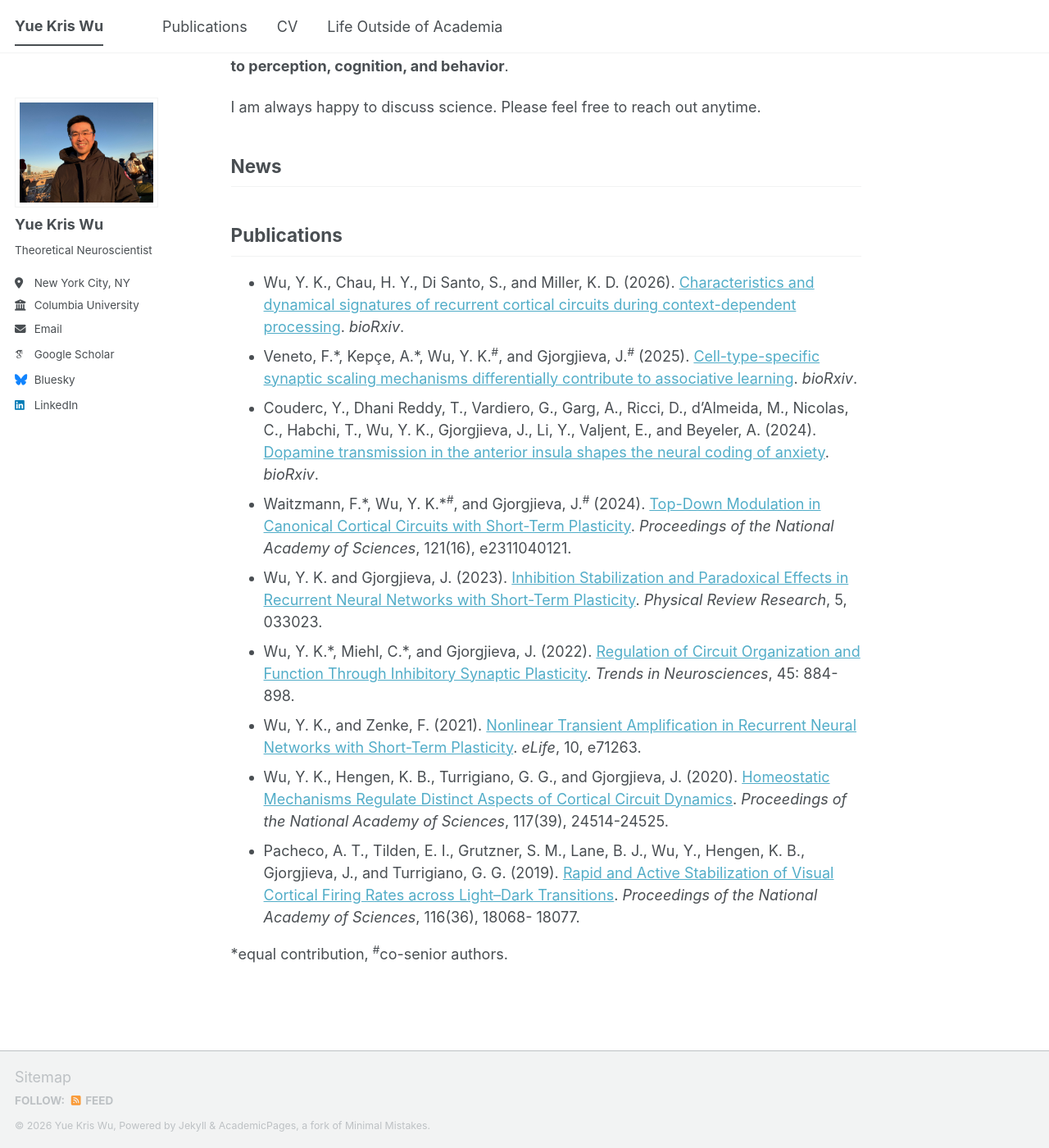
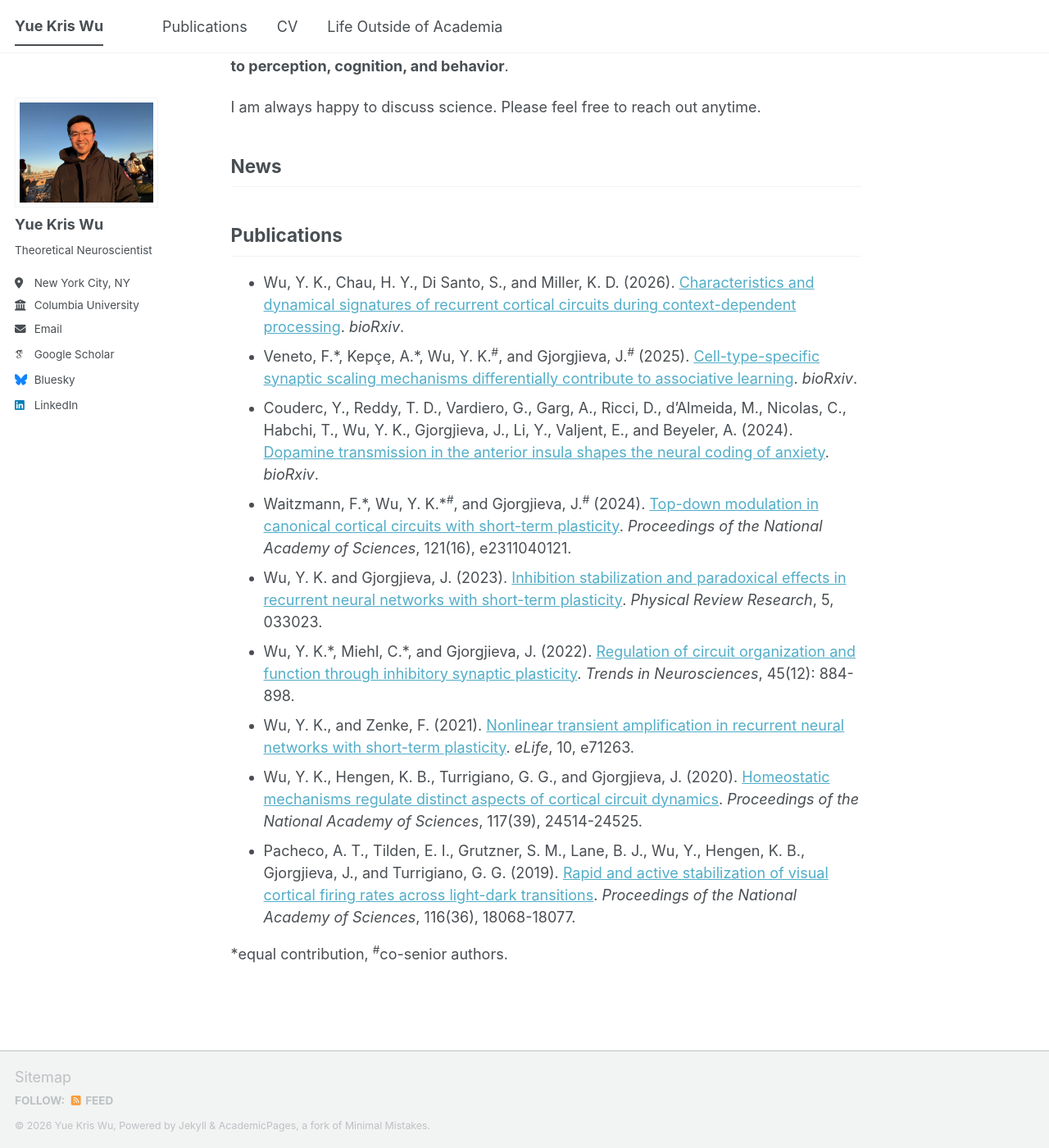
Before and after one commit to yuekriswu/yuekriswu.github.io, a Jekyll site: the page built from _pages/about.md, in a window 1280 px wide and 1400 px high, scrolled down 691 px. Shown: the whole window at 82% size. Built offline with Jekyll 4.4.1, drawn with Linux system fonts in a browser that asks for light colours; emoji names are drawn with the system emoji font; some web fonts are replaced; a script bundle is joined from its source files by our own code; library files that are not in the unit come from our copies.

Commit message:
Revise publication entries in about.md
Updated publication list with new entries and corrected formatting.

```diff
--- a/_pages/about.md
+++ b/_pages/about.md
@@ -29,12 +29,12 @@ Publications
 ------
 * Wu, Y. K., Chau, H. Y., Di Santo, S., and Miller, K. D. (2026). [Characteristics and dynamical signatures of recurrent cortical circuits during context-dependent processing](https://www.biorxiv.org/content/10.64898/2026.02.06.704473v1). *bioRxiv*.
 * Veneto, F.\*, Kepçe, A.\*, Wu, Y. K.<sup>\#</sup>, and Gjorgjieva, J.<sup>\#</sup> (2025). [Cell-type-specific synaptic scaling mechanisms differentially contribute to associative learning](https://www.biorxiv.org/content/10.1101/2025.05.14.654005v1). *bioRxiv*.
-* Couderc, Y., Dhani Reddy, T., Vardiero, G., Garg, A., Ricci, D., d’Almeida, M., Nicolas, C., Habchi, T., Wu, Y. K., Gjorgjieva, J., Li, Y., Valjent, E., and Beyeler, A. (2024). [Dopamine transmission in the anterior insula shapes the neural coding of anxiety](https://www.biorxiv.org/content/10.1101/2024.10.25.620186v2). *bioRxiv*.
-* Waitzmann, F.\*, Wu, Y. K.\*<sup>\#</sup>, and Gjorgjieva, J.<sup>\#</sup> (2024). [Top-Down Modulation in Canonical Cortical Circuits with Short-Term Plasticity](https://www.pnas.org/doi/10.1073/pnas.2311040121). *Proceedings of the National Academy of Sciences*, 121(16), e2311040121.
-* Wu, Y. K. and Gjorgjieva, J. (2023). [Inhibition Stabilization and Paradoxical Effects in Recurrent Neural Networks with Short-Term Plasticity](https://journals.aps.org/prresearch/abstract/10.1103/PhysRevResearch.5.033023). *Physical Review Research*, 5, 033023.
-* Wu, Y. K.\*, Miehl, C.\*, and Gjorgjieva, J. (2022). [Regulation of Circuit Organization and Function Through Inhibitory Synaptic Plasticity](https://doi.org/10.1016/j.tins.2022.10.006). *Trends in Neurosciences*, 45: 884-898.
-* Wu, Y. K., and Zenke, F. (2021). [Nonlinear Transient Amplification in Recurrent Neural Networks with Short-Term Plasticity](https://elifesciences.org/articles/71263). *eLife*, 10, e71263.
-* Wu, Y. K., Hengen, K. B., Turrigiano, G. G., and Gjorgjieva, J. (2020). [Homeostatic Mechanisms Regulate Distinct Aspects of Cortical Circuit Dynamics](https://www.pnas.org/doi/10.1073/pnas.1918368117). *Proceedings of the National Academy of Sciences*, 117(39), 24514-24525.
-* Pacheco, A. T., Tilden, E. I., Grutzner, S. M., Lane, B. J., Wu, Y., Hengen, K. B., Gjorgjieva, J., and Turrigiano, G. G. (2019). [Rapid and Active Stabilization of Visual Cortical Firing Rates across Light–Dark Transitions](https://www.pnas.org/doi/10.1073/pnas.1906595116). *Proceedings of the National Academy of Sciences*, 116(36), 18068- 18077.
+* Couderc, Y., Reddy, T. D., Vardiero, G., Garg, A., Ricci, D., d’Almeida, M., Nicolas, C., Habchi, T., Wu, Y. K., Gjorgjieva, J., Li, Y., Valjent, E., and Beyeler, A. (2024). [Dopamine transmission in the anterior insula shapes the neural coding of anxiety](https://www.biorxiv.org/content/10.1101/2024.10.25.620186v2). *bioRxiv*.
+* Waitzmann, F.\*, Wu, Y. K.\*<sup>\#</sup>, and Gjorgjieva, J.<sup>\#</sup> (2024). [Top-down modulation in canonical cortical circuits with short-term plasticity](https://www.pnas.org/doi/10.1073/pnas.2311040121). *Proceedings of the National Academy of Sciences*, 121(16), e2311040121.
+* Wu, Y. K. and Gjorgjieva, J. (2023). [Inhibition stabilization and paradoxical effects in recurrent neural networks with short-term plasticity](https://journals.aps.org/prresearch/abstract/10.1103/PhysRevResearch.5.033023). *Physical Review Research*, 5, 033023.
+* Wu, Y. K.\*, Miehl, C.\*, and Gjorgjieva, J. (2022). [Regulation of circuit organization and function through inhibitory synaptic plasticity](https://doi.org/10.1016/j.tins.2022.10.006). *Trends in Neurosciences*, 45(12): 884-898.
+* Wu, Y. K., and Zenke, F. (2021). [Nonlinear transient amplification in recurrent neural networks with short-term plasticity](https://elifesciences.org/articles/71263). *eLife*, 10, e71263.
+* Wu, Y. K., Hengen, K. B., Turrigiano, G. G., and Gjorgjieva, J. (2020). [Homeostatic mechanisms regulate distinct aspects of cortical circuit dynamics](https://www.pnas.org/doi/10.1073/pnas.1918368117). *Proceedings of the National Academy of Sciences*, 117(39), 24514-24525.
+* Pacheco, A. T., Tilden, E. I., Grutzner, S. M., Lane, B. J., Wu, Y., Hengen, K. B., Gjorgjieva, J., and Turrigiano, G. G. (2019). [Rapid and active stabilization of visual cortical firing rates across light-dark transitions](https://www.pnas.org/doi/10.1073/pnas.1906595116). *Proceedings of the National Academy of Sciences*, 116(36), 18068-18077.
 
 \*equal contribution, <sup>\#</sup>co-senior authors.
```
